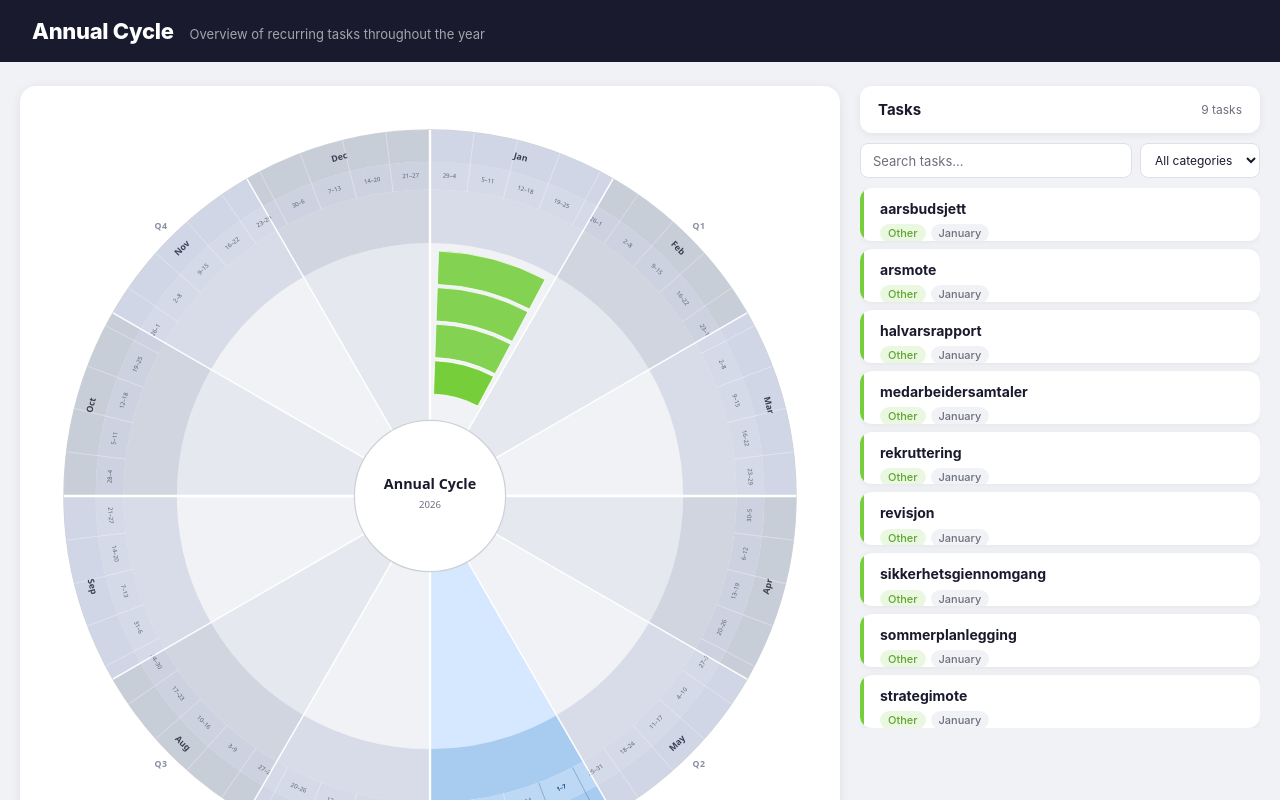
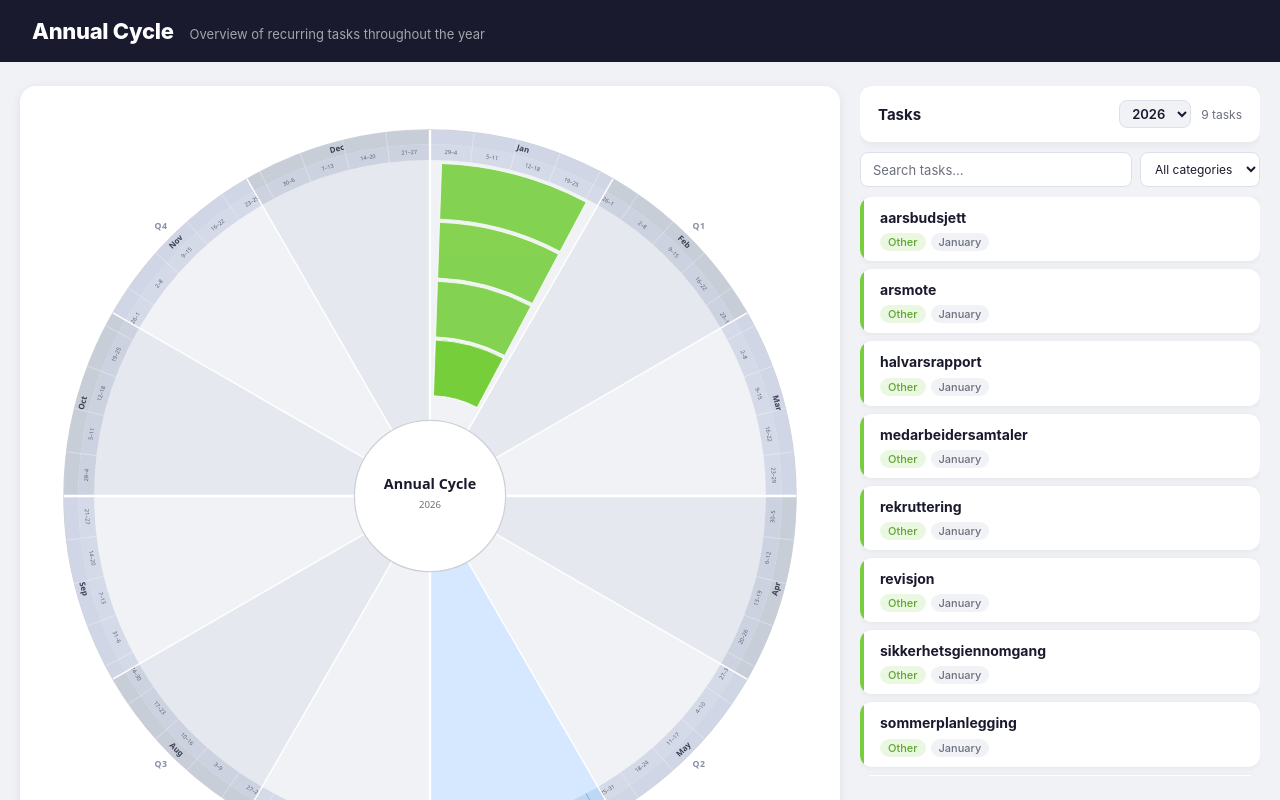
Before and after one commit to eliihen/annual-cycle, a React (Vite) app: page / in a window 1280 px wide. Shown: the top 800 px of the page. Built offline with nearby package versions, Linux system fonts and the light colour scheme.

Commit message:
Update click event handlers and add year selector

```diff
--- a/src/App.jsx
+++ b/src/App.jsx
@@ -9,8 +9,13 @@ export default function App() {
   const allTasks = useMemo(() => processTasks(taskModules), []);
 
   const [activeId,  setActiveId]  = useState(null);
+  const [openId,    setOpenId]    = useState(null);
   const [search,    setSearch]    = useState('');
   const [catFilter, setCatFilter] = useState('all');
+  const [year,      setYear]      = useState(() => new Date().getFullYear());
+
+  const currentYear = new Date().getFullYear();
+  const yearOptions = Array.from({ length: 8 }, (_, i) => currentYear - 1 + i);
 
   const categories = useMemo(() => {
     const seen = new Map();
@@ -32,8 +37,18 @@ export default function App() {
     });
   }, [allTasks, search, catFilter]);
 
+  // Wheel click: always open the card and scroll to it
   const handleTaskClick = id => {
     setActiveId(id);
+    setOpenId(id);
+    const el = document.getElementById(`card-${id}`);
+    if (el) el.scrollIntoView({ behavior: 'smooth', block: 'nearest' });
+  };
+
+  // Card header click: toggle open/close for that card
+  const handleCardClick = id => {
+    setActiveId(id);
+    setOpenId(cur => cur === id ? null : id);
     const el = document.getElementById(`card-${id}`);
     if (el) el.scrollIntoView({ behavior: 'smooth', block: 'nearest' });
   };
@@ -48,7 +63,7 @@ export default function App() {
       <div className="layout">
         {/* Wheel panel */}
         <div className="wheel-panel">
-          <Wheel tasks={visibleTasks} activeId={activeId} onTaskClick={handleTaskClick} />
+          <Wheel tasks={visibleTasks} activeId={activeId} onTaskClick={handleTaskClick} year={year} />
           {categories.size > 0 && (
             <div className="legend">
               {[...categories.entries()].map(([cat, col]) => (
@@ -70,6 +85,15 @@ export default function App() {
         <aside className="sidebar">
           <div className="sidebar-header">
             <h2>Tasks</h2>
+            <select
+              className="year-select"
+              value={year}
+              onChange={e => setYear(Number(e.target.value))}
+            >
+              {yearOptions.map(y => (
+                <option key={y} value={y}>{y}</option>
+              ))}
+            </select>
             <span>{visibleTasks.length} task{visibleTasks.length !== 1 ? 's' : ''}</span>
           </div>
 
@@ -101,7 +125,8 @@ export default function App() {
                     key={t.id}
                     task={t}
                     active={t.id === activeId}
-                    onActivate={handleTaskClick}
+                    open={t.id === openId}
+                    onActivate={handleCardClick}
                   />
                 ))
               : (
--- a/src/components/Wheel.jsx
+++ b/src/components/Wheel.jsx
@@ -2,25 +2,24 @@ import React, { useRef, useState, useCallback, useEffect } from 'react';
 
 // ── Geometry constants ────────────────────────────────────────────────────────
 const SVG_SIZE   = 980;
-const CX         = SVG_SIZE / 2;   // 490
-const CY         = SVG_SIZE / 2;   // 490
+const CX         = SVG_SIZE / 2;
+const CY         = SVG_SIZE / 2;
 
-// Outer display ring (week date labels + month names)
+// Outer display ring (week dates + month names) — kept thin to maximise task area
 const WEEK_OUTER_R   = 460;  // outer edge of outer ring
-const WEEK_SPLIT_R   = 420;  // inner boundary of month-name sub-ring
-const OUTER_R        = 385;  // inner edge of outer ring / outer edge of task area
+const WEEK_SPLIT_R   = 442;  // month-name / week-date boundary  (18 px month band)
+const OUTER_R        = 422;  // inner edge of outer ring          (20 px week-date band)
 
-// Inner task area
-const LABEL_RING_INNER = 318;
-const TASK_OUTER_START = 308;
-const TASK_BAND        = 46;
+// Task area — starts right inside the outer ring
+const TASK_OUTER_START = 418; // outer edge of ring 0 (4 px gap from OUTER_R)
+const TASK_BAND        = 74;
 const TASK_GAP         = 4;
 const CENTER_R         = 95;
 const MAX_RINGS        = 4;
 
-// Text radii
-const WEEK_DATE_R  = (OUTER_R + WEEK_SPLIT_R) / 2;   // ≈ 402.5
-const MONTH_NAME_R = (WEEK_SPLIT_R + WEEK_OUTER_R) / 2; // ≈ 440
+// Text radii (midpoints of each sub-ring)
+const WEEK_DATE_R  = (OUTER_R + WEEK_SPLIT_R) / 2;    // ≈ 432
+const MONTH_NAME_R = (WEEK_SPLIT_R + WEEK_OUTER_R) / 2; // ≈ 451
 
 const MONTHS_SHORT = ['Jan','Feb','Mar','Apr','May','Jun',
                       'Jul','Aug','Sep','Oct','Nov','Dec'];
@@ -86,7 +85,7 @@ function weekMonday(w, y) {
   return new Date(jan4.getTime() - jan4Dow * 86400000 + (w - 1) * 7 * 86400000);
 }
 
-// Build array of { label: "9–15" } for all 52 weeks
+// Build array of "9–15" labels for all 52 weeks
 function buildWeekLabels(year) {
   return Array.from({ length: 52 }, (_, i) => {
     const mon = weekMonday(i + 1, year);
@@ -101,11 +100,11 @@ function readableRot(midAng) {
   return (midAng > 0 && midAng < 180) ? rot + 180 : rot;
 }
 
-// ── Zoom/pan hook ─────────────────────────────────────────────────────────────
+// ── Zoom/pan hook (supports mouse wheel, pointer drag, and pinch-to-zoom) ─────
 function useZoomPan(svgRef) {
   const [transform, setTransform] = useState({ x: 0, y: 0, scale: 1 });
-  const dragging = useRef(false);
-  const lastPos  = useRef({ x: 0, y: 0 });
+  const pointers  = useRef(new Map()); // pointerId → { x, y }
+  const pinchDist = useRef(null);
 
   const onWheel = useCallback(e => {
     e.preventDefault();
@@ -124,27 +123,69 @@ function useZoomPan(svgRef) {
   }, [svgRef]);
 
   const onPointerDown = useCallback(e => {
-    dragging.current = true;
-    lastPos.current  = { x: e.clientX, y: e.clientY };
-    e.currentTarget.setPointerCapture(e.pointerId);
+    pointers.current.set(e.pointerId, { x: e.clientX, y: e.clientY });
+    // Do NOT call setPointerCapture here — deferring to first actual movement
+    // ensures click events still fire on task arcs when there is no drag.
   }, []);
 
   const onPointerMove = useCallback(e => {
-    if (!dragging.current) return;
-    const dx = e.clientX - lastPos.current.x;
-    const dy = e.clientY - lastPos.current.y;
-    lastPos.current = { x: e.clientX, y: e.clientY };
-    setTransform(t => ({ ...t, x: t.x + dx, y: t.y + dy }));
+    if (!pointers.current.has(e.pointerId)) return;
+    const prev = pointers.current.get(e.pointerId);
+    pointers.current.set(e.pointerId, { x: e.clientX, y: e.clientY });
+
+    const pts = [...pointers.current.values()];
+
+    if (pts.length >= 2) {
+      // ── Pinch zoom ──
+      const [[ax, ay], [bx, by]] = pts.map(p => [p.x, p.y]);
+      const dist = Math.hypot(bx - ax, by - ay);
+
+      // Capture both pointers so pinch works when fingers leave the element
+      [...pointers.current.keys()].forEach(id => {
+        if (svgRef.current && !svgRef.current.hasPointerCapture(id)) {
+          svgRef.current.setPointerCapture(id);
+        }
+      });
+
+      if (pinchDist.current != null && dist > 0) {
+        const factor = dist / pinchDist.current;
+        const rect = svgRef.current.getBoundingClientRect();
+        const cx = (ax + bx) / 2 - rect.left;
+        const cy = (ay + by) / 2 - rect.top;
+        setTransform(t => {
+          const scale = Math.min(Math.max(t.scale * factor, 0.4), 6);
+          return {
+            scale,
+            x: cx - (cx - t.x) * (scale / t.scale),
+            y: cy - (cy - t.y) * (scale / t.scale),
+          };
+        });
+      }
+      pinchDist.current = dist;
+    } else {
+      // ── Single-pointer pan ──
+      const dx = e.clientX - prev.x;
+      const dy = e.clientY - prev.y;
+      if (dx !== 0 || dy !== 0) {
+        // Capture on first actual movement (leaves click events unaffected when no drag)
+        if (svgRef.current && !svgRef.current.hasPointerCapture(e.pointerId)) {
+          svgRef.current.setPointerCapture(e.pointerId);
+        }
+        setTransform(t => ({ ...t, x: t.x + dx, y: t.y + dy }));
+      }
+    }
+  }, [svgRef]);
+
+  const onPointerUp = useCallback(e => {
+    pointers.current.delete(e.pointerId);
+    if (pointers.current.size < 2) pinchDist.current = null;
   }, []);
-
-  const onPointerUp = useCallback(() => { dragging.current = false; }, []);
 
   const resetZoom = useCallback(() => setTransform({ x: 0, y: 0, scale: 1 }), []);
 
   const zoomBy = useCallback(factor => {
     setTransform(t => {
       const scale = Math.min(Math.max(t.scale * factor, 0.4), 6);
-      // zoom toward the centre of the SVG element
       const el   = svgRef.current;
       const rect = el ? el.getBoundingClientRect() : { width: 0, height: 0 };
       const cx   = rect.width  / 2;
@@ -168,12 +209,13 @@ function useZoomPan(svgRef) {
 }
 
 // ── Wheel component ───────────────────────────────────────────────────────────
-export default function Wheel({ tasks, activeId, onTaskClick }) {
+export default function Wheel({ tasks, activeId, onTaskClick, year }) {
   const svgRef   = useRef(null);
   const now      = new Date();
-  const curMonth = now.getMonth() + 1;
-  const curWeek  = isoWeek(now);
-  const year     = now.getFullYear();
+  const thisYear = now.getFullYear();
+  const isCurrentYear = year === thisYear;
+  const curMonth = isCurrentYear ? now.getMonth() + 1 : -1;
+  const curWeek  = isCurrentYear ? isoWeek(now) : -1;
   const weekLabels = buildWeekLabels(year);
   const { transform, onPointerDown, onPointerMove, onPointerUp, resetZoom, zoomBy } = useZoomPan(svgRef);
 
@@ -188,6 +230,7 @@ export default function Wheel({ tasks, activeId, onTaskClick }) {
         onPointerDown={onPointerDown}
         onPointerMove={onPointerMove}
         onPointerUp={onPointerUp}
+        onPointerCancel={onPointerUp}
         style={{ cursor: 'grab', touchAction: 'none', userSelect: 'none' }}
       >
         <g transform={`translate(${transform.x},${transform.y}) scale(${transform.scale})`}
@@ -200,14 +243,7 @@ export default function Wheel({ tasks, activeId, onTaskClick }) {
           {Array.from({ length: 12 }, (_, i) => i + 1).map(m => {
             const isCurrent = m === curMonth;
             const fill = isCurrent ? '#D6E8FF' : (m % 2 === 0 ? '#E5E8EE' : '#F0F2F5');
-            return <path key={m} d={annularSector(LABEL_RING_INNER, CENTER_R, mStart(m), mEnd(m), 0)} fill={fill} stroke="none"/>;
-          })}
-
-          {/* ── Old month-label ring now just background ── */}
-          {Array.from({ length: 12 }, (_, i) => i + 1).map(m => {
-            const isCurrent = m === curMonth;
-            const fill = isCurrent ? '#A8CBF0' : (m % 2 === 0 ? '#D0D5DF' : '#D8DCE8');
-            return <path key={m} d={annularSector(OUTER_R, LABEL_RING_INNER, mStart(m), mEnd(m), 0)} fill={fill} stroke="none"/>;
+            return <path key={m} d={annularSector(OUTER_R, CENTER_R, mStart(m), mEnd(m), 0)} fill={fill} stroke="none"/>;
           })}
 
           {/* ── Outer ring: week-date sub-ring (OUTER_R → WEEK_SPLIT_R) ── */}
@@ -227,7 +263,7 @@ export default function Wheel({ tasks, activeId, onTaskClick }) {
           {/* ── 52 week dividers in the outer ring ── */}
           {Array.from({ length: 52 }, (_, i) => i + 1).map(w => {
             const ang   = wStart(w);
-            const inner = polar(OUTER_R,     ang);
+            const inner = polar(OUTER_R,      ang);
             const outer = polar(WEEK_OUTER_R, ang);
             const isCurWeekBoundary = w === curWeek || w === curWeek + 1;
             return (
@@ -250,7 +286,7 @@ export default function Wheel({ tasks, activeId, onTaskClick }) {
               <text key={w}
                 transform={`translate(${f(pos.x)},${f(pos.y)}) rotate(${f(rot)})`}
                 textAnchor="middle" dominantBaseline="middle"
-                fontSize="7.5"
+                fontSize="7"
                 fontFamily="system-ui,sans-serif"
                 fontWeight={isCurWeek ? '700' : '400'}
                 fill={isCurWeek ? '#1A4A8A' : '#5A5F70'}
@@ -270,7 +306,7 @@ export default function Wheel({ tasks, activeId, onTaskClick }) {
               <text key={m}
                 transform={`translate(${f(pos.x)},${f(pos.y)}) rotate(${f(rot)})`}
                 textAnchor="middle" dominantBaseline="middle"
-                fontSize="11"
+                fontSize="10"
                 fontFamily="system-ui,sans-serif"
                 fontWeight={isCurrent ? '800' : '600'}
                 fill={isCurrent ? '#1A4A8A' : '#3A3F52'}
@@ -284,7 +320,7 @@ export default function Wheel({ tasks, activeId, onTaskClick }) {
           {Array.from({ length: 12 }, (_, i) => i).map(m => {
             const ang   = -90 + m * 30;
             const inner = polar(CENTER_R,     ang);
-            const outer = polar(WEEK_OUTER_R,  ang);
+            const outer = polar(WEEK_OUTER_R, ang);
             return <line key={m} x1={f(inner.x)} y1={f(inner.y)} x2={f(outer.x)} y2={f(outer.y)} stroke="white" strokeWidth="1.8"/>;
           })}
 
@@ -292,7 +328,7 @@ export default function Wheel({ tasks, activeId, onTaskClick }) {
           {Array.from({ length: 4 }, (_, i) => i).map(q => {
             const ang   = -90 + q * 90;
             const inner = polar(CENTER_R,     ang);
-            const outer = polar(WEEK_OUTER_R,  ang);
+            const outer = polar(WEEK_OUTER_R, ang);
             return <line key={q} x1={f(inner.x)} y1={f(inner.y)} x2={f(outer.x)} y2={f(outer.y)} stroke="white" strokeWidth="3"/>;
           })}
 
@@ -347,7 +383,7 @@ export default function Wheel({ tasks, activeId, onTaskClick }) {
                   <text
                     transform={`translate(${f(tp.x)},${f(tp.y)}) rotate(${f(rot)})`}
                     textAnchor="middle" dominantBaseline="middle"
-                    fontSize="10" fontFamily="system-ui,sans-serif" fontWeight="600"
+                    fontSize="11" fontFamily="system-ui,sans-serif" fontWeight="600"
                     fill="white" pointerEvents="none" opacity="0.95"
                   >
                     {label}
--- a/src/index.css
+++ b/src/index.css
@@ -127,7 +127,15 @@ header p  { font-size: 13px; opacity: .6; }
 }
 
 /* ── Sidebar ── */
-.sidebar { display: flex; flex-direction: column; gap: 10px; }
+.sidebar {
+  display: flex;
+  flex-direction: column;
+  gap: 10px;
+  position: sticky;
+  top: 24px;
+  max-height: calc(100vh - 110px);
+  overflow: hidden;
+}
 .sidebar-header {
   background: var(--card);
   border-radius: 12px;
@@ -135,10 +143,25 @@ header p  { font-size: 13px; opacity: .6; }
   box-shadow: 0 2px 8px rgba(0,0,0,.06);
   display: flex;
   align-items: center;
-  justify-content: space-between;
+  gap: 10px;
 }
-.sidebar-header h2 { font-size: 15px; font-weight: 700; }
+.sidebar-header h2 { font-size: 15px; font-weight: 700; flex: 1; }
 .sidebar-header span { font-size: 12px; color: var(--sub); }
+
+.year-select {
+  padding: 4px 8px;
+  border: 1px solid var(--border);
+  border-radius: 8px;
+  font-size: 13px;
+  font-weight: 600;
+  font-family: inherit;
+  background: var(--bg);
+  color: var(--text);
+  outline: none;
+  cursor: pointer;
+  transition: border-color .15s;
+}
+.year-select:focus { border-color: var(--accent); }
 
 /* ── Filter bar ── */
 .filter-bar {
@@ -175,7 +198,14 @@ header p  { font-size: 13px; opacity: .6; }
 .cat-select:focus { border-color: var(--accent); }
 
 /* ── Task list ── */
-.task-list { display: flex; flex-direction: column; gap: 8px; overflow-y: auto; max-height: calc(100vh - 260px); }
+.task-list {
+  display: flex;
+  flex-direction: column;
+  gap: 8px;
+  overflow-y: auto;
+  min-height: 0;
+  flex: 1;
+}
 
 /* ── Task cards ── */
 .task-card {
@@ -184,6 +214,8 @@ header p  { font-size: 13px; opacity: .6; }
   overflow: hidden;
   box-shadow: 0 1px 6px rgba(0,0,0,.06);
   transition: box-shadow .2s, transform .15s;
+  min-height: 58px;
+  flex-shrink: 0;
 }
 .task-card.active {
   box-shadow: 0 4px 20px rgba(0,0,0,.14);
```
Also changed, not shown: src/components/TaskCard.jsx (+3 -8 lines).
